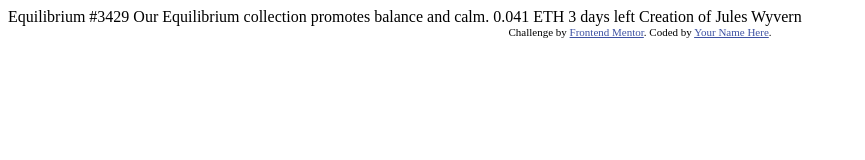
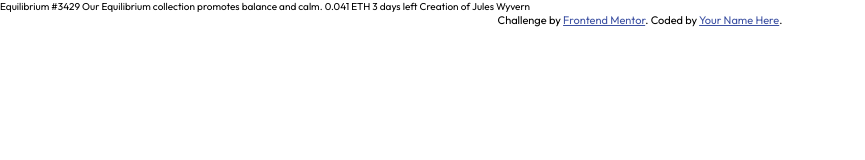
Before and after one commit to andressalazar08/Frontend_Mentor_project_3, a plain HTML site: page index.html in a window 1280 px wide. Shown: the whole page, without its empty margins (0-865 px from the left). Drawn offline with Linux system fonts and the light colour scheme.

Commit message:
initial style guide

```diff
--- a/index.html
+++ b/index.html
@@ -3,19 +3,17 @@
 <head>
   <meta charset="UTF-8">
   <meta name="viewport" content="width=device-width, initial-scale=1.0"> <!-- displays site properly based on user's device -->
-
+  <link rel="stylesheet" href="styles.css">
   <link rel="icon" type="image/png" sizes="32x32" href="./images/favicon-32x32.png">
 
   <title>Frontend Mentor | NFT preview card component</title>
 
-  <!-- Feel free to remove these styles or customise in your own stylesheet 👍 -->
-  <style>
-    .attribution { font-size: 11px; text-align: center; }
-    .attribution a { color: hsl(228, 45%, 44%); }
-  </style>
+
 </head>
 <body>
 
+
+  <main>
   Equilibrium #3429
 
   Our Equilibrium collection promotes balance and calm.
@@ -25,9 +23,15 @@
 
   Creation of Jules Wyvern
 
-  <div class="attribution">
-    Challenge by <a href="https://www.frontendmentor.io?ref=challenge" target="_blank">Frontend Mentor</a>.
-    Coded by <a href="#">Your Name Here</a>.
-  </div>
+  </main>
+
+  <footer>
+    <div class="attribution">
+      Challenge by <a href="https://www.frontendmentor.io?ref=challenge" target="_blank">Frontend Mentor</a>.
+      Coded by <a href="#">Your Name Here</a>.
+    </div>
+
+  </footer>
+
 </body>
 </html>
--- /dev/null
+++ b/styles.css
@@ -0,0 +1,53 @@
+@import url('https://fonts.googleapis.com/css2?family=Outfit:wght@300;400;600&display=swap');
+
+
+*{
+    margin: 0;
+    padding: 0;
+}
+
+
+:root{
+    --Soft-blue: hsl(215, 51%, 70%);
+    --Cyan: hsl(178, 100%, 50%);
+    --Very-dark-blue-main-BG: hsl(217, 54%, 11%);
+    --Very-dark-blue-card-BG: hsl(216, 50%, 16%);
+    --Very-dark-blue-line-: hsl(215, 32%, 27%);
+    --White: hsl(0, 0%, 100%);
+}
+
+
+body{
+    font-family: 'Outfit', sans-serif;
+    font-size: 62.5%; /* 16px * 0.625 = 10px; */
+}
+
+p{
+    font-size: 1.8rem;
+}
+
+
+
+
+
+
+
+
+
+
+
+
+
+
+
+
+
+
+
+.attribution {
+     font-size: 11px;
+    text-align: center; }
+
+.attribution a {
+     color: hsl(228, 45%, 44%);
+    }
```
Also changed, not shown: 1 other file.
